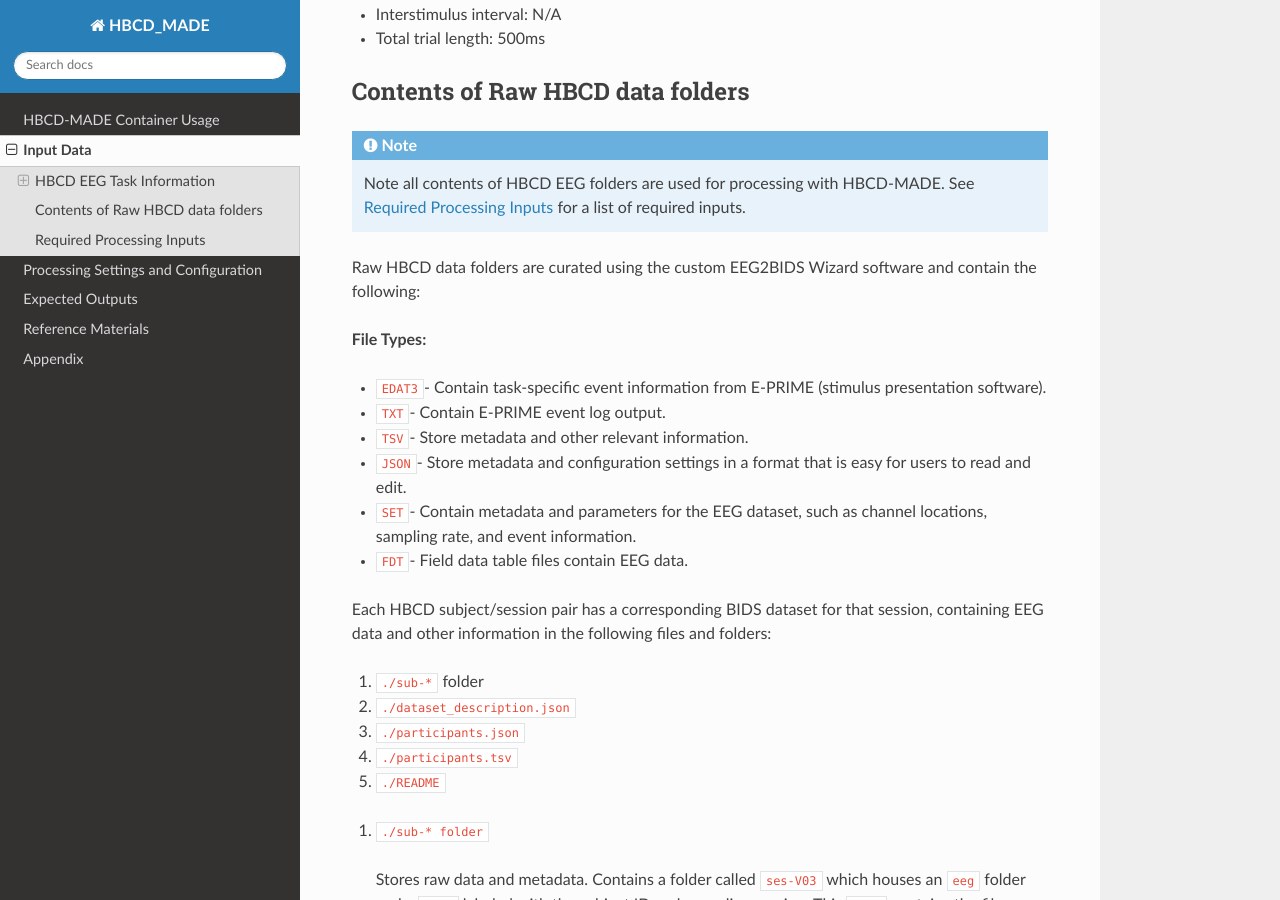
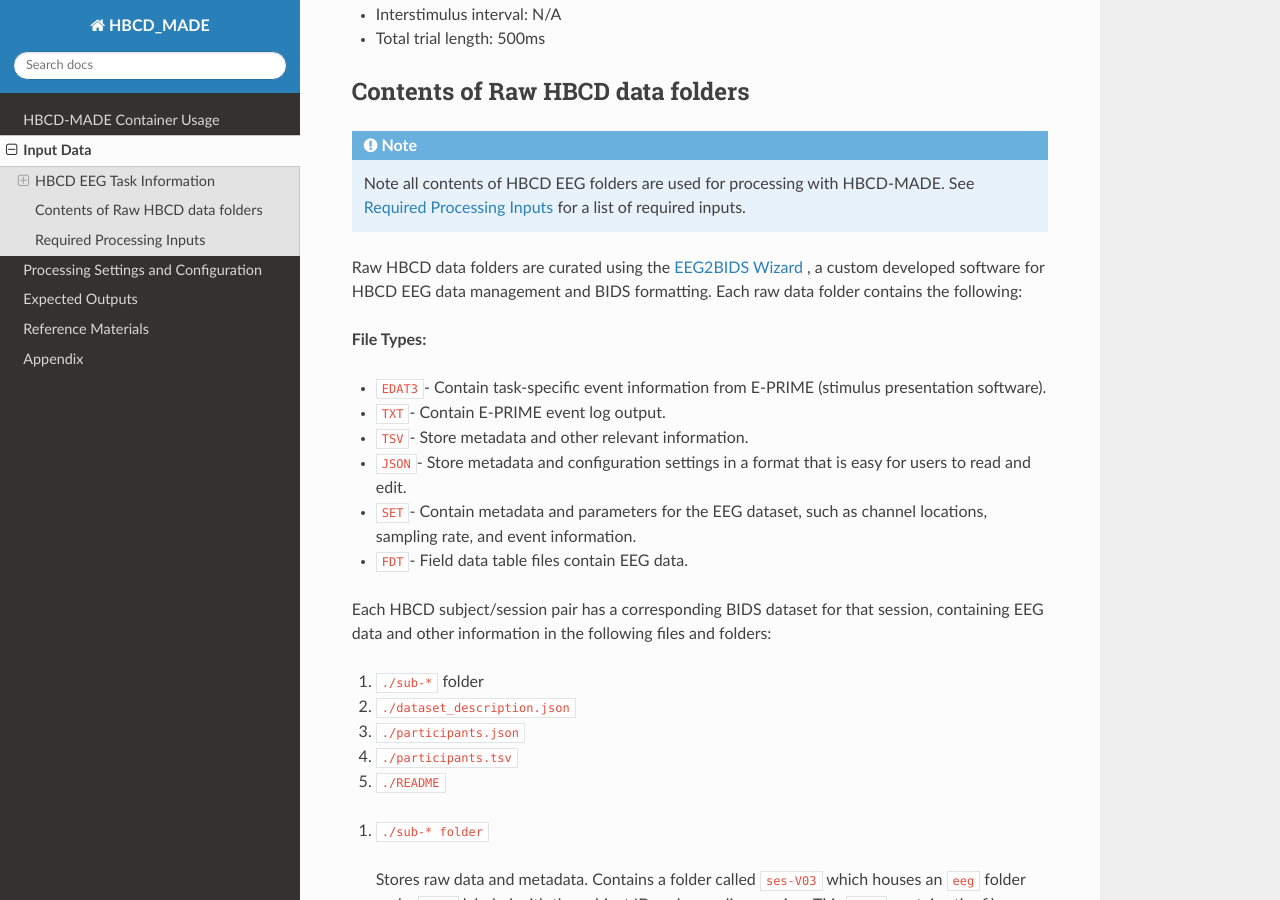
Before and after one commit to DCAN-Labs/HBCD-MADE, a Sphinx documentation site: the page built from docs/source/data_requirements.rst, in a window 1280 px wide and 900 px high, scrolled down 4827 px. Built offline with Sphinx 7.4.7 and the Read the Docs theme 3.1.0, drawn with Linux system fonts in a browser that asks for light colours; pages that are not in the unit, such as notebooks, are missing from menus.

Commit message:
Update data_requirements.rst

```diff
--- a/docs/source/data_requirements.rst
+++ b/docs/source/data_requirements.rst
@@ -166,8 +166,7 @@ Contents of Raw HBCD data folders
 
 .. note:: Note all contents of HBCD EEG folders are used for processing with HBCD-MADE. See :ref:`Required Processing Inputs <./required_inputs>` for a list of required inputs.
 
-
-Raw HBCD data folders are curated using the custom EEG2BIDS Wizard software and contain the following:
+Raw HBCD data folders are curated using the `EEG2BIDS Wizard <https://hbcd-docs.readthedocs.io/en/latest/datacuration/eeg/#eeg2bids-wizard-details>`_ , a custom developed software for HBCD EEG data management and BIDS formatting. Each raw data folder contains the following:
 
 **File Types:**
 
--- a/docs/source/index.rst
+++ b/docs/source/index.rst
@@ -70,10 +70,12 @@ Contributors
 - Nathan A. Fox (fox@umd.edu)
 
 **Past Contributors:**
+
 - Martin Antunez Garcia (mantunez@umd.edu)
 - Lydia Yoder (lyoder@umd.edu)
 
 **Ongoing Contributors:**
+
 - Erik Lee (eex6144@umn.edu)
 - Jessica Norris (jnorri10@umd.edu)
 - Kira Ashton (kashton7@umd.edu)
```
